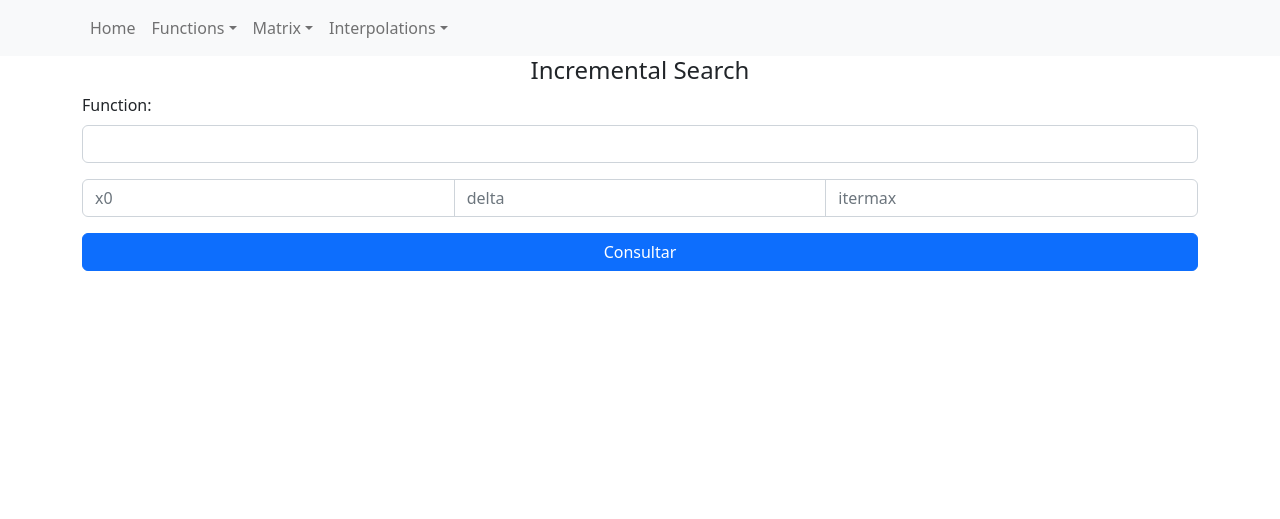
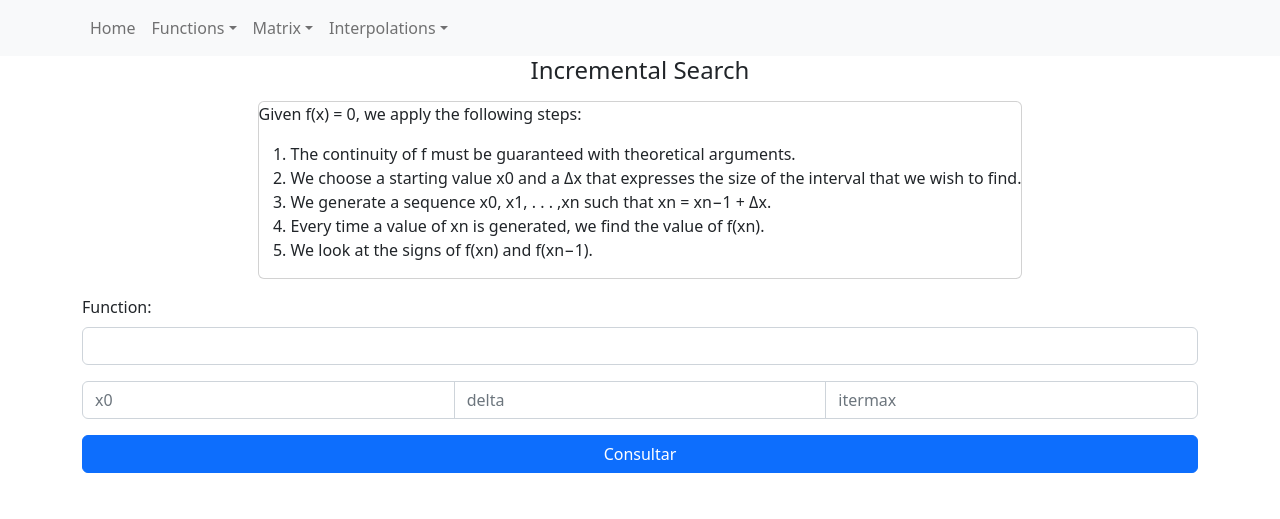
Before and after one commit to bened18/numerical-analysis, a Django app: template public/templates/functions/incremental_search.html in a window 1280 px wide. Shown: the top 519 px of the page. Run offline with Django 4.2, Linux system fonts and the light colour scheme; the template is opened without the code that fills it, so the values that code supplies are empty.

Commit message:
incremental search front

```diff
--- a/public/templates/functions/incremental_search.html
+++ b/public/templates/functions/incremental_search.html
@@ -14,6 +14,19 @@
 <div class="container full-vh">
     <div class="d-flex justify-content-center">
         <h4>Incremental Search</h4>
+    </div>
+
+    <div class="d-flex justify-content-center mb-3">
+        <div class="card mt-2">
+            <p>Given f(x) = 0, we apply the following steps:</p>
+            <ol>
+                <li>The continuity of f must be guaranteed with theoretical arguments.</li>
+                <li>We choose a starting value x0 and a Δx that expresses the size of the interval that we wish to find.</li>
+                <li>We generate a sequence x0, x1, . . . ,xn such that xn = xn−1 + Δx.</li>
+                <li>Every time a value of xn is generated, we find the value of f(xn).</li>
+                <li>We look at the signs of f(xn) and f(xn−1).</li>
+            </ol>
+        </div>
     </div>
 
     <form method="GET" id="function_incrementalsearch_form">
--- a/public/templates/interpolations/CubicSpline.html
+++ b/public/templates/interpolations/CubicSpline.html
@@ -16,7 +16,7 @@
         <h4>Cubic Spline</h4>
     </div>
 
-    <div class="d-flex justify-content-center">
+    <div class="d-flex justify-content-center mb-3">
         <div class="card mt-2">
             <p>Given a function f on [a, b] and nodes a = x0 &#60; x1&#60; · · · &#60; xn = b, a spline (tracer)
                 cubic interpolant p for f is a function that satisfies the following conditions:
```
